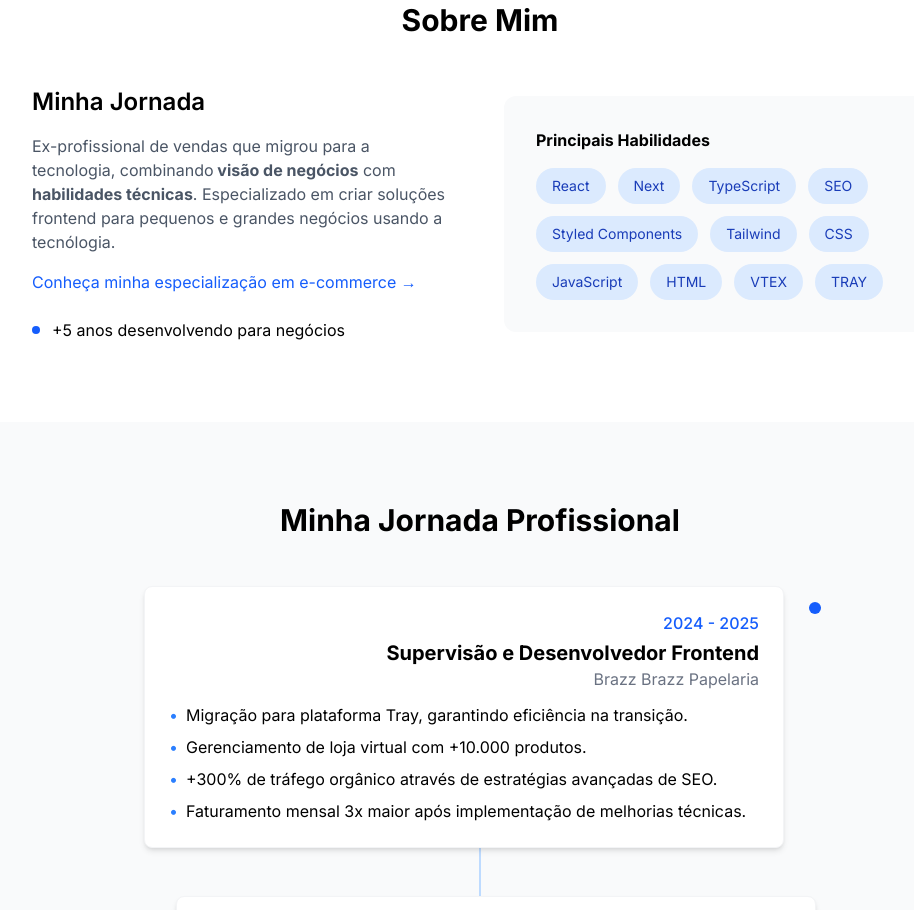
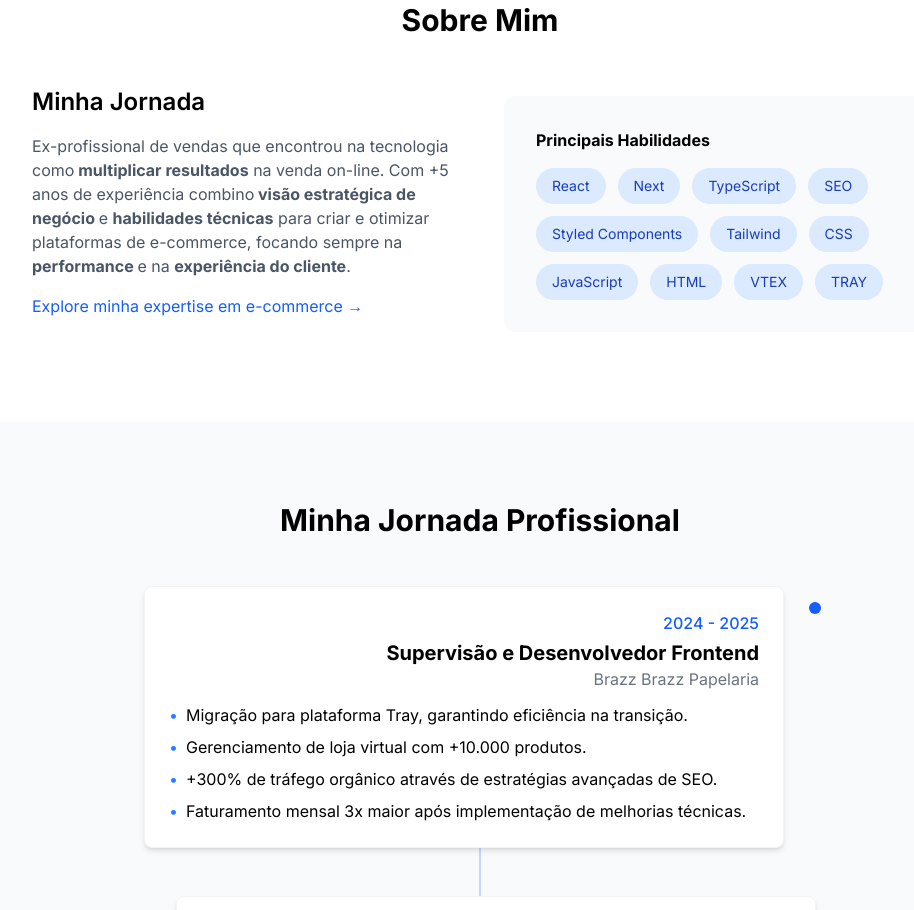
Before and after one commit to jonathandcosta/next_jonathan, a Next.js app: page / in a window 1280 px wide. Shown: the part 1680-2590 px from the top of the page, without its empty margins (160-1074 px from the left). Built offline with nearby package versions, Linux system fonts and the light colour scheme.

Commit message:
feat: improve copywrite

```diff
--- a/src/app/especialista/page.tsx
+++ b/src/app/especialista/page.tsx
@@ -39,7 +39,7 @@ export default function SpecialistPage() {
             {
               icon: <FiCodesandbox size={32} className="text-blue-600" />,
               title: "Sistemas Desconectados",
-              text: "Integro ERPs (Winthor, Totvs), CRMs (RD Station) e ferramentas de marketing para operações automáticas."
+              text: "Integro ERPs (Winthor, Totvs), CRMs (RD Station), ferramentas de marketing para operações automáticas e processos internos."
             },
             {
               icon: <FiCpu size={32} className="text-blue-600" />,
--- a/src/app/page.tsx
+++ b/src/app/page.tsx
@@ -131,21 +131,19 @@ export default function Home() {
             >
               <h3 className="text-2xl font-semibold mb-4">Minha Jornada</h3>
               <p className="text-gray-600 mb-6">
-                Ex-profissional de vendas que migrou para a tecnologia, combinando
-                <strong> visão de negócios</strong> com <strong>habilidades técnicas</strong>.
-                Especializado em criar soluções frontend para pequenos e grandes negócios usando a tecnólogia.
+                Ex-profissional de vendas que encontrou na tecnologia como<strong> multiplicar resultados</strong> na venda on-line. Com +5 anos de experiência combino<strong> visão estratégica de negócio </strong>e <strong> habilidades técnicas</strong> para criar e otimizar plataformas de e-commerce, focando sempre na <strong>performance </strong>e na <strong>experiência do cliente</strong>.
                 <Link
                   href="/especialista"
                   className="mt-4 inline-flex items-center gap-1 text-blue-600 hover:underline"
                 >
-                  Conheça minha especialização em e-commerce →
+                  Explore minha expertise em e-commerce →
                 </Link>
               </p>
               <div className="space-y-2">
-                <div className="flex items-center gap-3">
+                {/* <div className="flex items-center gap-3">
                   <div className="w-2 h-2 bg-blue-600 rounded-full"></div>
                   <span>+5 anos desenvolvendo para negócios</span>
-                </div>
+                </div> */}
                 {/* Adicione mais bullets */}
               </div>
             </motion.div>
```
